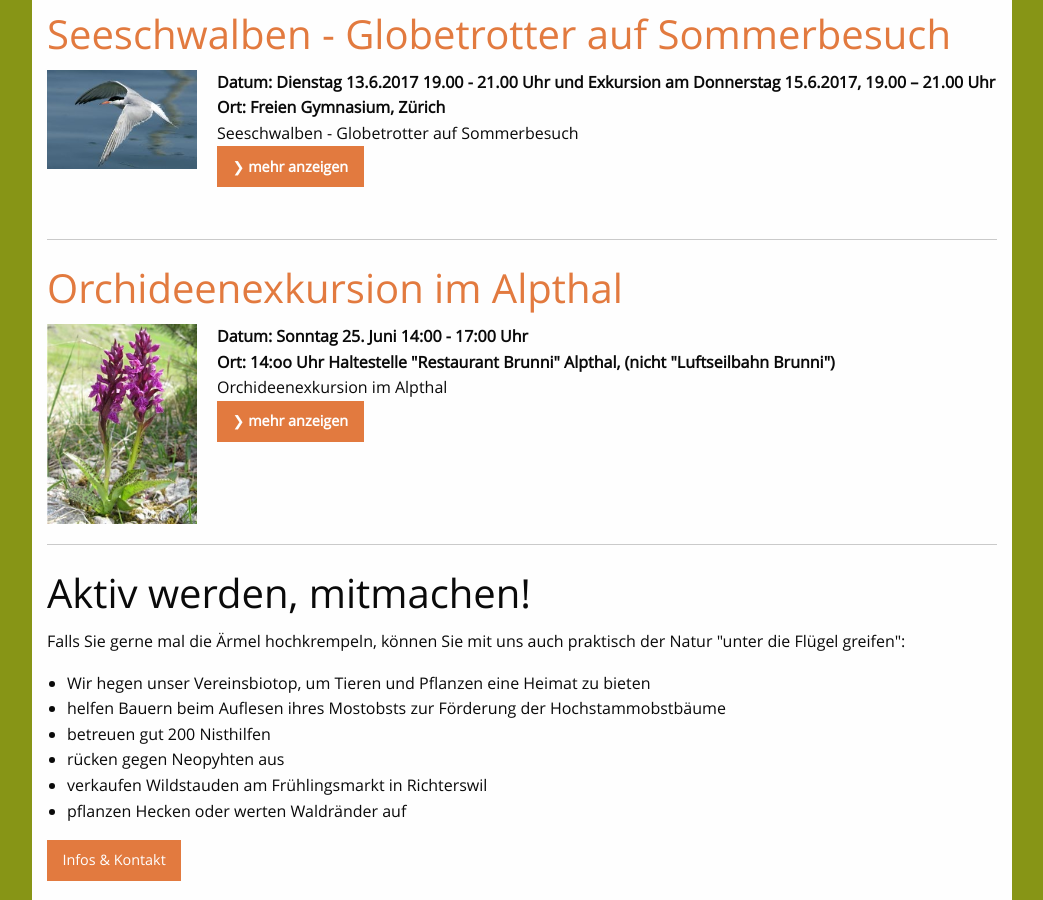
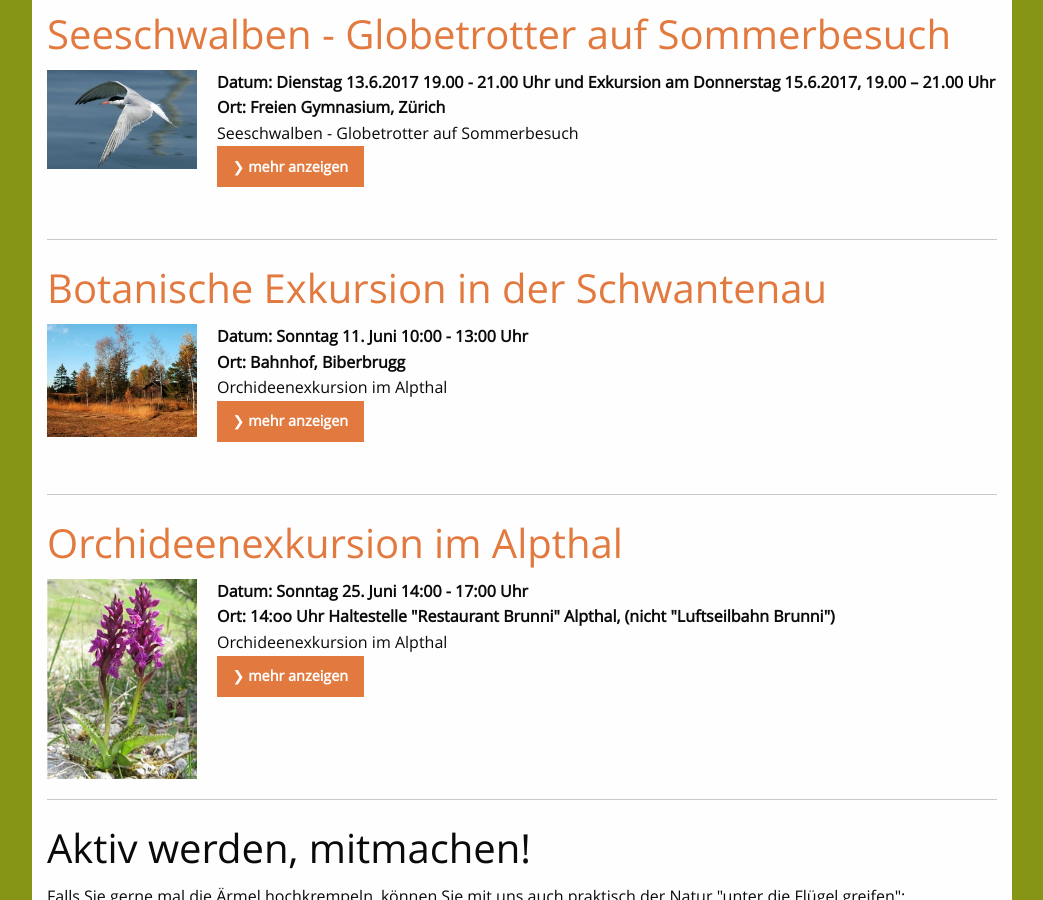
Before and after one commit to Naturschutz-Richterswil-Samstagern/Naturschutz-Richterswil-Samstagern.github.io, a Jekyll site: the page built from _pages/veranstaltungen.html, in a window 1280 px wide and 900 px high, scrolled down 451 px. Shown: the whole window, without its empty margins (118-1161 px from the left). Built offline with Jekyll 4.4.1, drawn with Linux system fonts in a browser that asks for light colours.

Commit message:
Update 2017-02-25-botanische-exkursion.md

```diff
--- a/_posts/veranstaltungen/2017-02-25-botanische-exkursion.md
+++ b/_posts/veranstaltungen/2017-02-25-botanische-exkursion.md
@@ -1,13 +1,13 @@
 ---
 layout: post
 title: Botanische Exkursion in der Schwantenau
-published: false
+published: true
 categories: veranstaltungen
 date: '2017-06-25 16:15 +0100'
 tagline: Orchideenexkursion im Alpthal
 veranstalungsdatumUndZeit: 'Sonntag 11. Juni 10:00 - 13:00 Uhr'
 ort: 'Bahnhof, Biberbrugg'
-image: /images/news/Orchideen.jpg
+image: /images/news/schwantenau.jpg
 ---
 **Sonntag 11. Juni 2017 10:00-13:00 Uhr**
 
```
